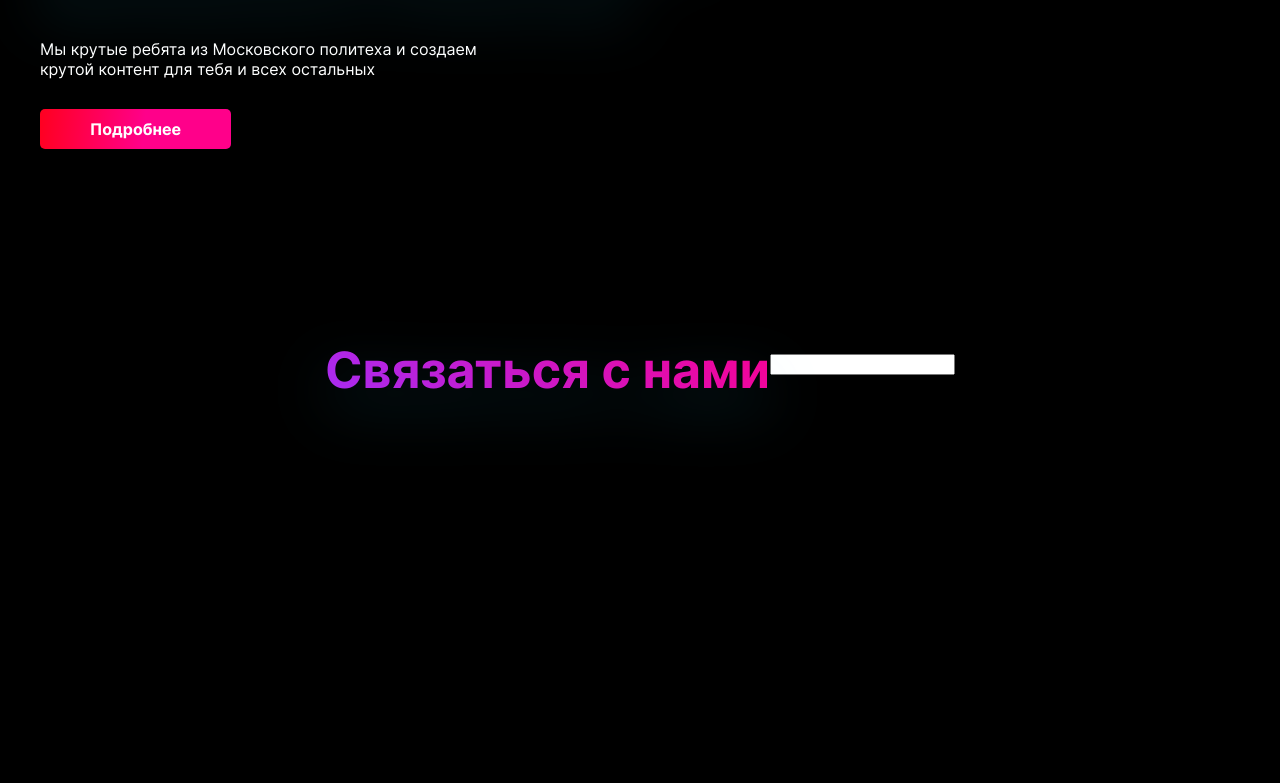
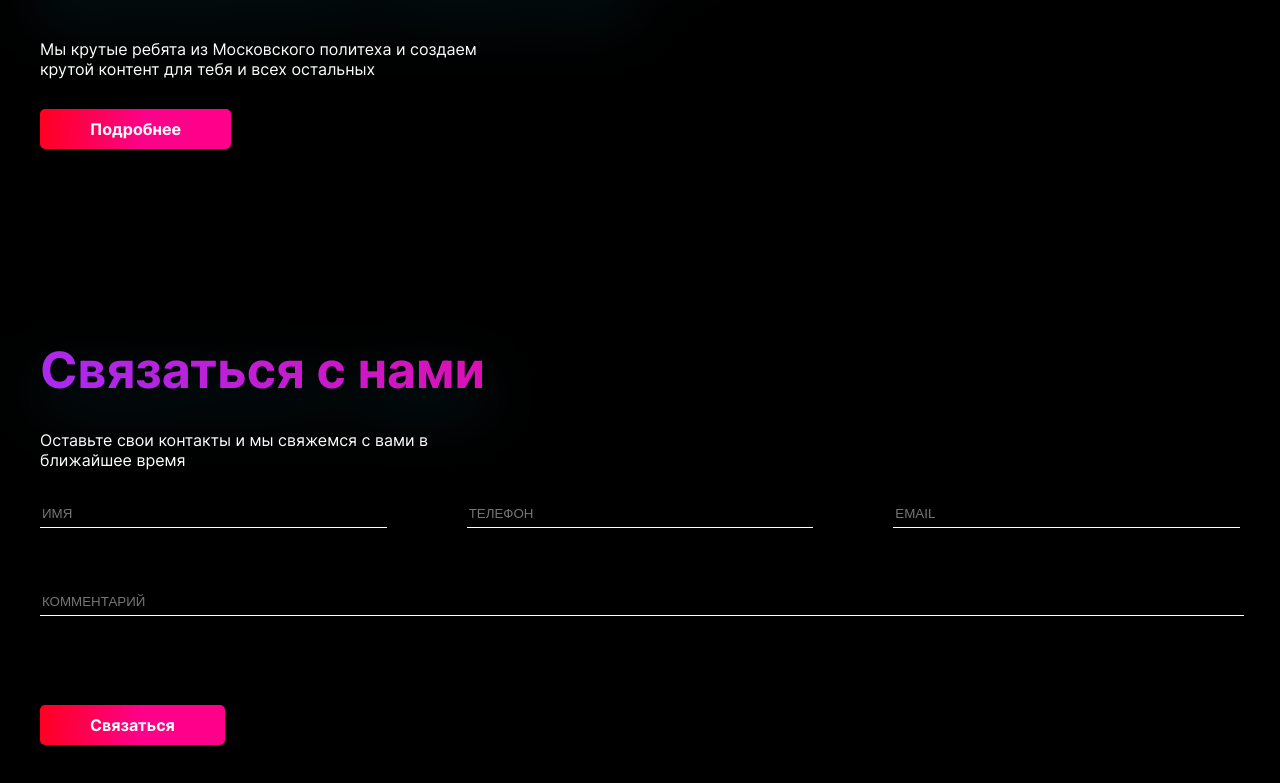
Before and after one commit to Isas2g/WEB-studio-project, a Vue app: page / in a window 1280 px wide. Shown: the part 463-1246 px from the top of the page. Before the commit the page ends 941 px from the top, so only its background shows below. Built offline with nearby package versions, Linux system fonts and the light colour scheme.

Commit message:
main page footer

```diff
--- a/src/pages/Main/MainPage.vue
+++ b/src/pages/Main/MainPage.vue
@@ -13,13 +13,42 @@
       </section>
     </main>
     <footer class="footer">
-      <section class="footer__block">
+      <section class="footer__body">
         <h1 class="footer__title title">Связаться с нами</h1>
-        <div class="footer__form">
-          <form class="footer__form name">
-            <input type="text" id="name" name="name" />
-          </form>
-        </div>
+        <p class="footer__subtitle subtitle">
+          Оставьте свои контакты и мы свяжемся с вами в ближайшее время
+        </p>
+        <form class="footer__form" id="form">
+          <input
+            class="name"
+            type="text"
+            id="name"
+            name="name"
+            placeholder="ИМЯ"
+          />
+          <input
+            class="phone"
+            type="text"
+            id="phone"
+            name="phone"
+            placeholder="ТЕЛЕФОН"
+          />
+          <input
+            class="email"
+            type="text"
+            id="email"
+            name="email"
+            placeholder="EMAIL"
+          />
+          <input
+            class="com"
+            type="text"
+            id="com"
+            name="com"
+            placeholder="КОММЕНТАРИЙ"
+          />
+        </form>
+        <button class="footer__more-btn more-btn" form="form">Связаться</button>
       </section>
     </footer>
   </div>
@@ -37,13 +66,57 @@ export default {};
 }
 
 .footer {
-  &__block {
-    text-align: center;
-    display: flex;
+  &__body {
+    color: white;
+    align-content: end;
     justify-content: center;
-    align-items: center;
   }
   &__form {
+    padding-bottom: 89px;
+    display: grid;
+    grid-row-gap: 60px;
+    grid-column-gap: 80px;
+    grid-template-columns: 1fr 1fr 1fr;
+    grid-template-areas:
+      "name phone email"
+      "com com com";
+  }
+  .name {
+    grid-area: name;
+    background: transparent;
+    border: none;
+    border-bottom: 1px solid #fff;
+    outline: none;
+    color: white;
+    height: 25px;
+  }
+  .phone {
+    grid-area: phone;
+    background: transparent;
+    border: none;
+    border-bottom: 1px solid #fff;
+    outline: none;
+    color: white;
+    height: 25px;
+  }
+  .email {
+    grid-area: email;
+    background: transparent;
+    border: none;
+    border-bottom: 1px solid #fff;
+    outline: none;
+    color: white;
+    height: 25px;
+  }
+  .com {
+    grid-area: com;
+    width: 100%;
+    background: transparent;
+    border: none;
+    border-bottom: 1px solid #fff;
+    outline: none;
+    color: white;
+    height: 25px;
   }
 }
 </style>
```
